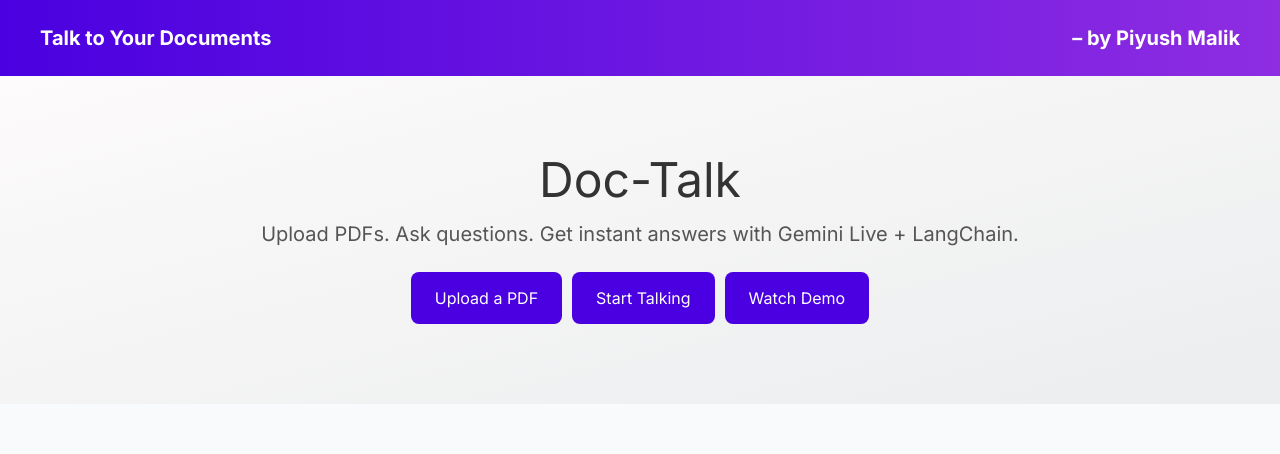
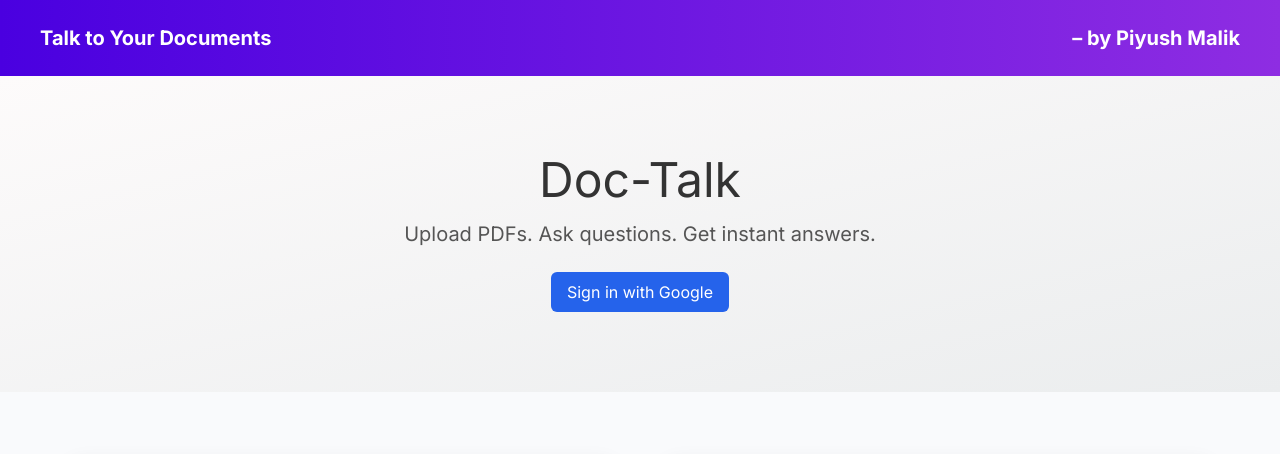
Before and after one commit to malikdotexe/Doc-Talk, a Next.js app: page / in a window 1280 px wide. Shown: the top 454 px of the page. Built offline with nearby package versions, Linux system fonts and the light colour scheme; no server answers.

Commit message:
Added sign in with google functionality using supabase authenticator

```diff
--- a/components/Hero.tsx
+++ b/components/Hero.tsx
@@ -1,41 +1,72 @@
 'use client';
 
+import { useEffect, useState } from "react";
+import { supabase } from "@/lib/supabaseClient";
+import LoginButton from "@/components/LoginButton";
+
 export default function Hero() {
+  const [user, setUser] = useState<any>(null);
+
+  useEffect(() => {
+    supabase.auth.getUser().then(({ data }) => {
+      setUser(data.user);
+    });
+  }, []);
+
   const handleUploadClick = () => {
-    const pdfInput = document.getElementById('pdfInput') as HTMLInputElement;
-    pdfInput?.click();
+    document.getElementById('pdfInput')?.click();
   };
 
   const handleStartClick = () => {
-    const startButton = document.getElementById('startButton') as HTMLButtonElement;
-    startButton?.click();
+    document.getElementById('startButton')?.click();
   };
+
+  async function logout() {
+    await supabase.auth.signOut();
+    setUser(null);
+  }
 
   return (
     <section className="text-center py-20 px-5 bg-gradient-to-br from-[#fdfbfb] to-[#ebedee]">
       <h1 className="text-5xl mb-4">Doc-Talk</h1>
+
+      {user ? (
         <p className="text-xl text-[#555] mb-6">
-        Upload PDFs. Ask questions. Get instant answers with Gemini Live + LangChain.
+          Hi, <span className="font-semibold">{user.user_metadata.full_name || user.email}</span> 👋
         </p>
+      ) : (
+        <p className="text-xl text-[#555] mb-6">
+          Upload PDFs. Ask questions. Get instant answers.
+        </p>
+      )}
+
       <div className="flex gap-2.5 justify-center flex-wrap">
+        {user ? (
+          <>
             <button
               onClick={handleUploadClick}
-          className="bg-[#4a00e0] text-white py-3.5 px-6 border-none rounded-lg text-base cursor-pointer hover:opacity-90 transition-opacity"
+              className="bg-[#4a00e0] text-white py-3.5 px-6 rounded-lg hover:opacity-90 transition-opacity"
             >
               Upload a PDF
             </button>
+
             <button
               onClick={handleStartClick}
-          className="bg-[#4a00e0] text-white py-3.5 px-6 border-none rounded-lg text-base cursor-pointer hover:opacity-90 transition-opacity"
+              className="bg-[#4a00e0] text-white py-3.5 px-6 rounded-lg hover:opacity-90 transition-opacity"
             >
               Start Talking
             </button>
-        <a
-          href="#demo"
-          className="bg-[#4a00e0] text-white py-3.5 px-6 border-none rounded-lg text-base cursor-pointer hover:opacity-90 transition-opacity no-underline inline-block"
+
+            <button
+              onClick={logout}
+              className="bg-red-500 text-white py-3.5 px-6 rounded-lg hover:bg-red-600 transition"
             >
-          Watch Demo
-        </a>
+              Logout
+            </button>
+          </>
+        ) : (
+          <LoginButton />
+        )}
       </div>
     </section>
   );
--- /dev/null
+++ b/components/LoginButton.tsx
@@ -0,0 +1,22 @@
+"use client";
+import { supabase } from "@/lib/supabaseClient";
+
+export default function LoginButton() {
+  async function login() {
+    await supabase.auth.signInWithOAuth({
+      provider: "google",
+      options: {
+        redirectTo: window.location.origin
+      }
+    });
+  }
+
+  return (
+    <button
+      onClick={login}
+      className="px-4 py-2 bg-blue-600 text-white rounded-md hover:bg-blue-700 transition"
+    >
+      Sign in with Google
+    </button>
+  );
+}
--- /dev/null
+++ b/lib/supabaseClient.ts
@@ -0,0 +1,6 @@
+import { createClient } from "@supabase/supabase-js";
+
+export const supabase = createClient(
+  process.env.NEXT_PUBLIC_SUPABASE_URL!,
+  process.env.NEXT_PUBLIC_SUPABASE_ANON_KEY!
+);
--- a/package.json
+++ b/package.json
@@ -9,9 +9,10 @@
     "lint": "next lint"
   },
   "dependencies": {
+    "@supabase/supabase-js": "^2.80.0",
+    "next": "^14.2.5",
     "react": "^18.3.1",
-    "react-dom": "^18.3.1",
-    "next": "^14.2.5"
+    "react-dom": "^18.3.1"
   },
   "devDependencies": {
     "@types/node": "^20.14.10",
```
Also changed, not shown: 1 other file (tests, documents, lock files or other folders). Lines whose indentation alone changed are shown as unchanged.
